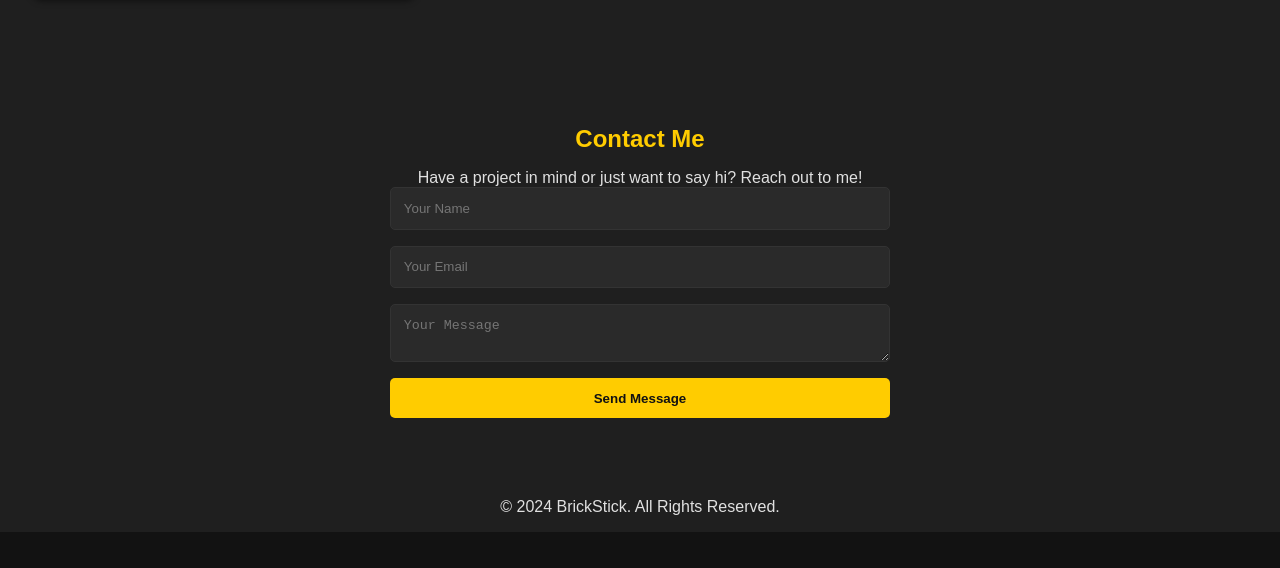
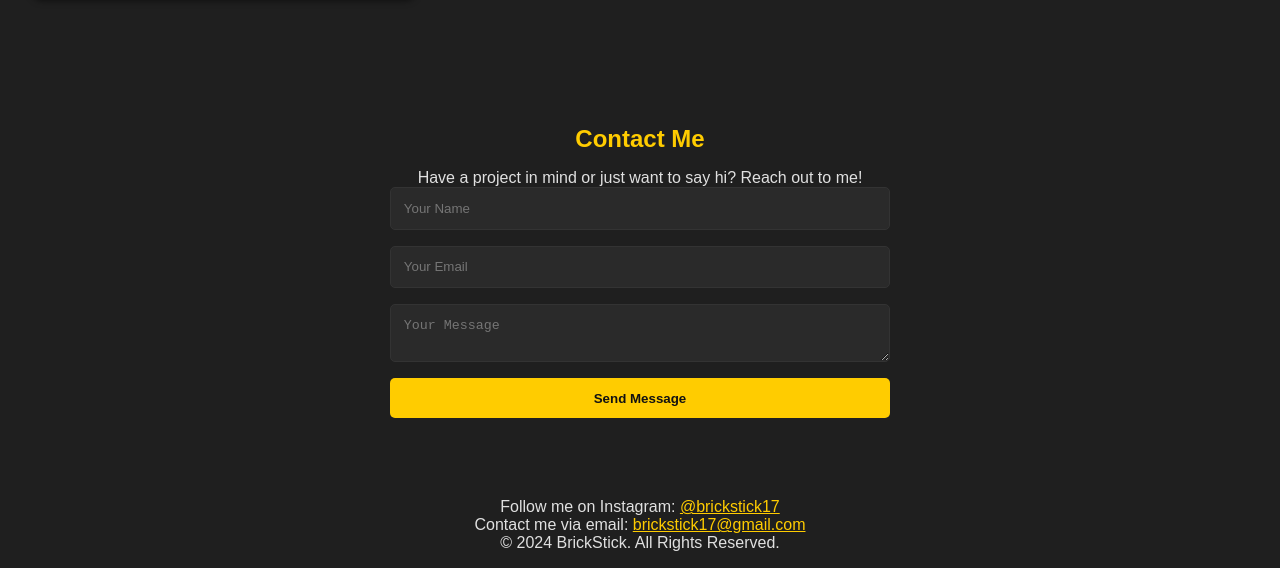
Before and after one commit to brickstick/my-website, a plain HTML site: page index.html in a window 1280 px wide. Shown: the part 1861-2429 px from the top of the page. Before the commit the page ends 2393 px from the top, so only its background shows below. Drawn offline with Linux system fonts and the light colour scheme; a script that the page names is missing.

Commit message:
Update index.html

```diff
--- a/index.html
+++ b/index.html
@@ -133,6 +133,8 @@
     </section>
 
     <footer>
+        <p>Follow me on Instagram: <a href="https://www.instagram.com/brickstick17/" target="_blank" style="color: #ffcc00;">@brickstick17</a></p>
+    <p>Contact me via email: <a href="https://mail.google.com/mail/?view=cm&fs=1&to=brickstick17@gmail.com" target="_blank" style="color: #ffcc00;">brickstick17@gmail.com</a></p>
         <p>&copy; 2024 BrickStick. All Rights Reserved.</p>
     </footer>
 
```
